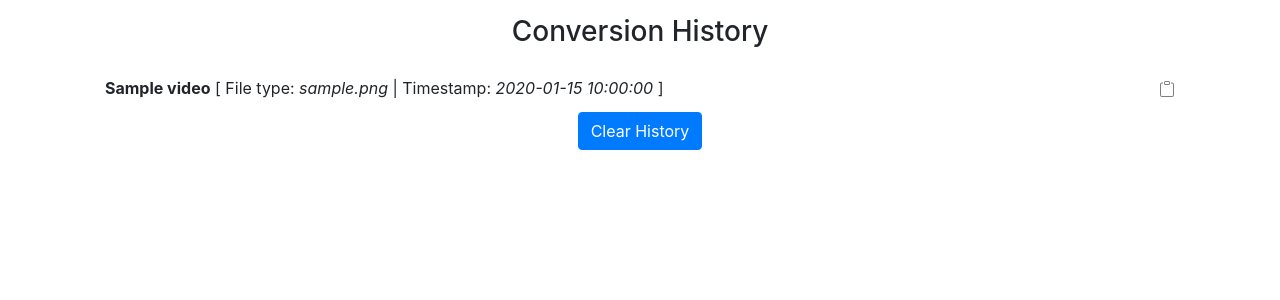
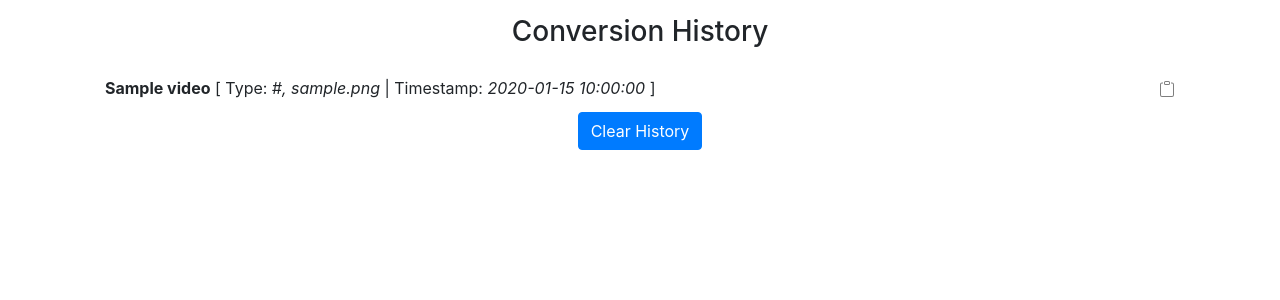
Before and after one commit to GameGenesis/Youtube-Video-Downloader, a Flask app: page /history in a window 1280 px wide. Shown: the part 56-356 px from the top of the page. Run offline with Flask 2, Linux system fonts and the light colour scheme; a user stored in the database is signed in; tables that the repository leaves empty hold one stand-in row (values such as "Sample post"); some libraries are stand-ins or nearby versions.

Commit message:
Add link_type attribute to videos
* Indicates whether a conversion is a video or playlist

```diff
--- a/website/models.py
+++ b/website/models.py
@@ -7,6 +7,7 @@
     title = db.Column(db.String(100))
     url = db.Column(db.String(150))
     date = db.Column(db.DateTime(timezone=True), default=func.now())
+    link_type = db.Column(db.String(10))
     file_type = db.Column(db.String(4))
     user_id = db.Column(db.Integer, db.ForeignKey("user.id"))
 
--- a/website/templates/history.html
+++ b/website/templates/history.html
@@ -5,7 +5,7 @@
 <div class="overflow-auto" style="max-height: 300px;">
 <ul class="list-group list-group-flush" id="videos">
     {% for i in range(user.videos|length - 1, -1, -1) %}
-    <li class="list-group-item"><b>{{ user.videos[i].title }}</b> [ File type: <i>{{ user.videos[i].file_type}}</i> | Timestamp: <i>{{ user.videos[i].date }}</i> ]
+    <li class="list-group-item"><b>{{ user.videos[i].title }}</b> [ Type: <i>{{ user.videos[i].link_type}}, {{ user.videos[i].file_type}}</i> | Timestamp: <i>{{ user.videos[i].date }}</i> ]
         <button type="button" class="close" onClick="copyToClipboard('{{ user.videos[i].url }}')" data-toggle="tooltip" data-placement="top" title="Copy URL to Clipboard">
             <svg xmlns="http://www.w3.org/2000/svg" width="16" height="16" fill="currentColor" class="bi bi-clipboard" viewBox="0 0 16 16">
                 <path d="M4 1.5H3a2 2 0 0 0-2 2V14a2 2 0 0 0 2 2h10a2 2 0 0 0 2-2V3.5a2 2 0 0 0-2-2h-1v1h1a1 1 0 0 1 1 1V14a1 1 0 0 1-1 1H3a1 1 0 0 1-1-1V3.5a1 1 0 0 1 1-1h1v-1z"/>
--- a/website/views.py
+++ b/website/views.py
@@ -51,7 +51,7 @@
             flash("Video could not be converted to an MP3 format successfully. File cannot be found or already exists.", category="error")
             return render_template("video.html", user=current_user)
 
-        save_history(url, date, video.title, file_type)
+        save_history(url, date, video.title, "video", file_type)
 
         try:
             downloaded_file = send_file(path_or_file=file_path, as_attachment=True)
@@ -100,7 +100,7 @@
             flash("Playlist could not be converted. Playlist may not exist.", category="error")
             return render_template("playlist.html", user=current_user)
 
-        save_history(playlist_url, date, playlist.title, file_type)
+        save_history(playlist_url, date, playlist.title, "playlist", file_type)
 
         try:
             zip_file_name, memory_file = zip_folder(playlist.title, playlist_path)
@@ -155,9 +155,9 @@
 
     return video, file_type, downloads_path
 
-def save_history(url, date, title, file_type):
+def save_history(url, date, title, link_type, file_type):
     if current_user.is_authenticated:
-        new_video = Video(title=title, url=url, date=date, file_type=file_type, user_id=current_user.id)
+        new_video = Video(title=title, url=url, date=date, link_type=link_type, file_type=file_type, user_id=current_user.id)
         db.session.add(new_video)
         db.session.commit()
 
```
